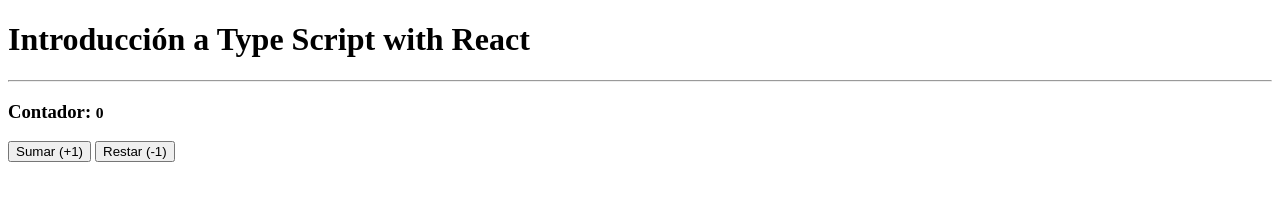
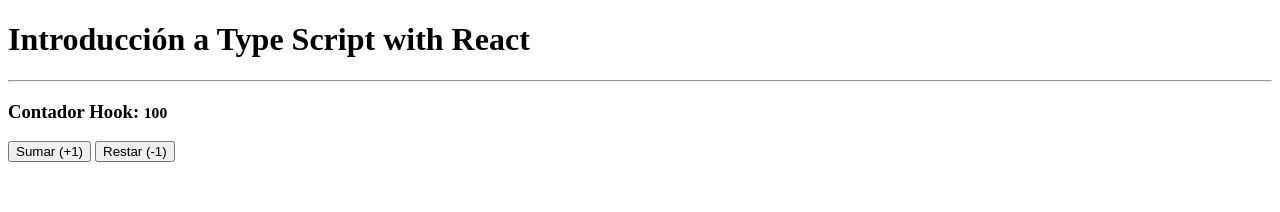
Before and after one commit to alanbacont/React-Native, a React (Create React App) app: page / in a window 1280 px wide. Shown: the top 212 px of the page. Built offline with nearby package versions, Linux system fonts and the light colour scheme.

Commit message:
Commit 3 - 06 oct 22
Nota 4.7 completa

```diff
--- a/src/App.tsx
+++ b/src/App.tsx
@@ -1,7 +1,8 @@
 import React from 'react'
 //import { ObjetosLiterales } from './typescript/ObjetosLiterales';
 //import { TiposBasicos } from './typescript/TiposBasicos';
-import { Contador } from './components/Contador';
+//import { Contador } from './components/Contador';
+import { ContadorHook } from './components/ContadorHook';
 const App = () => {
   return (
     <div>
@@ -9,7 +10,8 @@
       <hr/>
       {/*<TiposBasicos> </TiposBasicos>*/}
       {/*<ObjetosLiterales/>*/}
-      {<Contador/>}
+      {/*<Contador/>*/}
+      {<ContadorHook/>}
     </div>
   )
 }
--- /dev/null
+++ b/src/components/ContadorHook.tsx
@@ -0,0 +1,26 @@
+import React from "react";
+//import { useState } from "react";
+import { useCounter } from "./hooks/useCounter";
+export const ContadorHook = () => {
+    /*const [valor, setValor] = useState(0);
+    const acumular = (numero:number) => {
+        setValor(valor + numero);
+    }*/
+
+    const {valor, acumular} = useCounter(100);
+
+    return (
+        <div>
+            <h3>Contador Hook: <small>{valor}</small></h3>
+            <button className="FicButton1"
+                onClick={() => acumular(1)}>
+                    Sumar (+1)
+            </button>
+            &nbsp;
+            <button className="FicButton2"
+                onClick={() => acumular(-1)}>
+                    Restar (-1)
+            </button>
+        </div>
+    )
+}
--- /dev/null
+++ b/src/components/hooks/useCounter.tsx
@@ -0,0 +1,12 @@
+import { useState } from "react"
+
+export const useCounter = (inicial: number = 10) => {
+    const [valor, setValor] = useState(inicial);
+    const acumular = (numero:number) => {
+        setValor(valor + numero);
+    }
+    return {
+        valor,
+        acumular
+    }
+}
```
